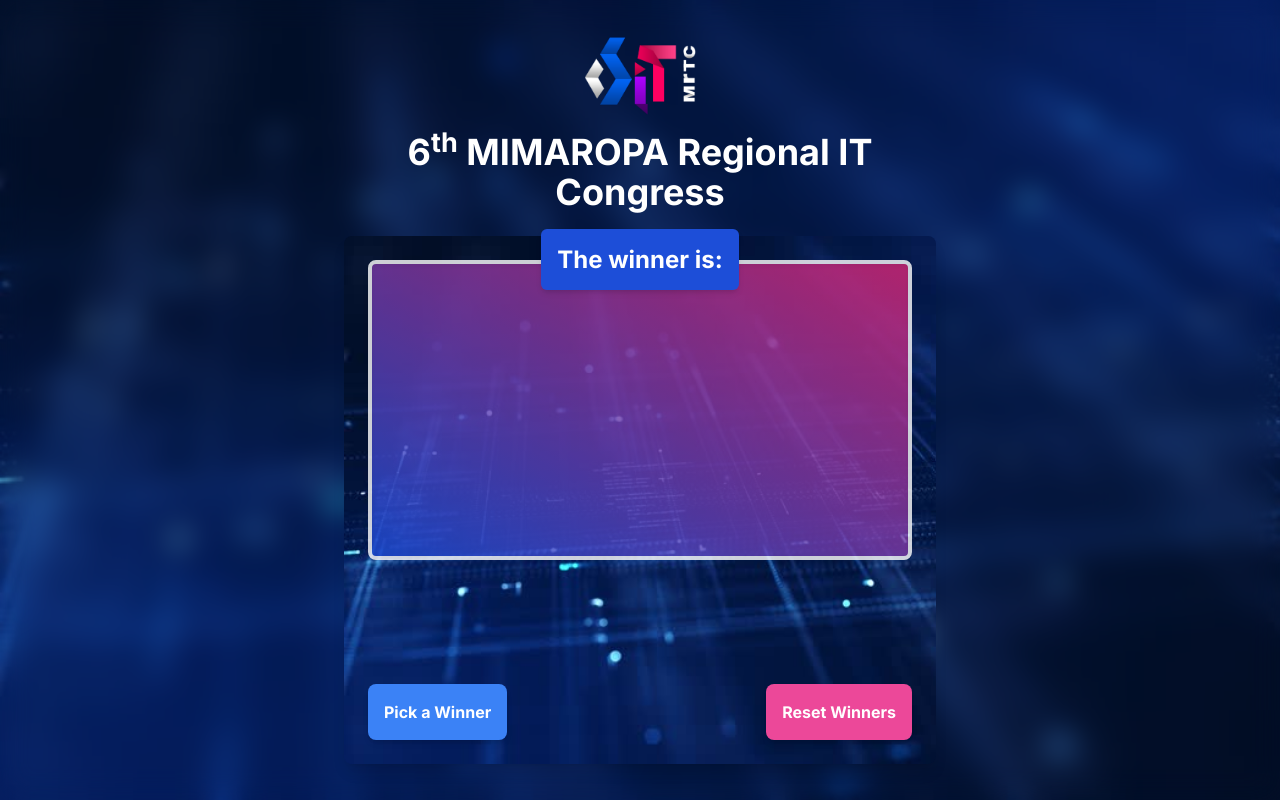
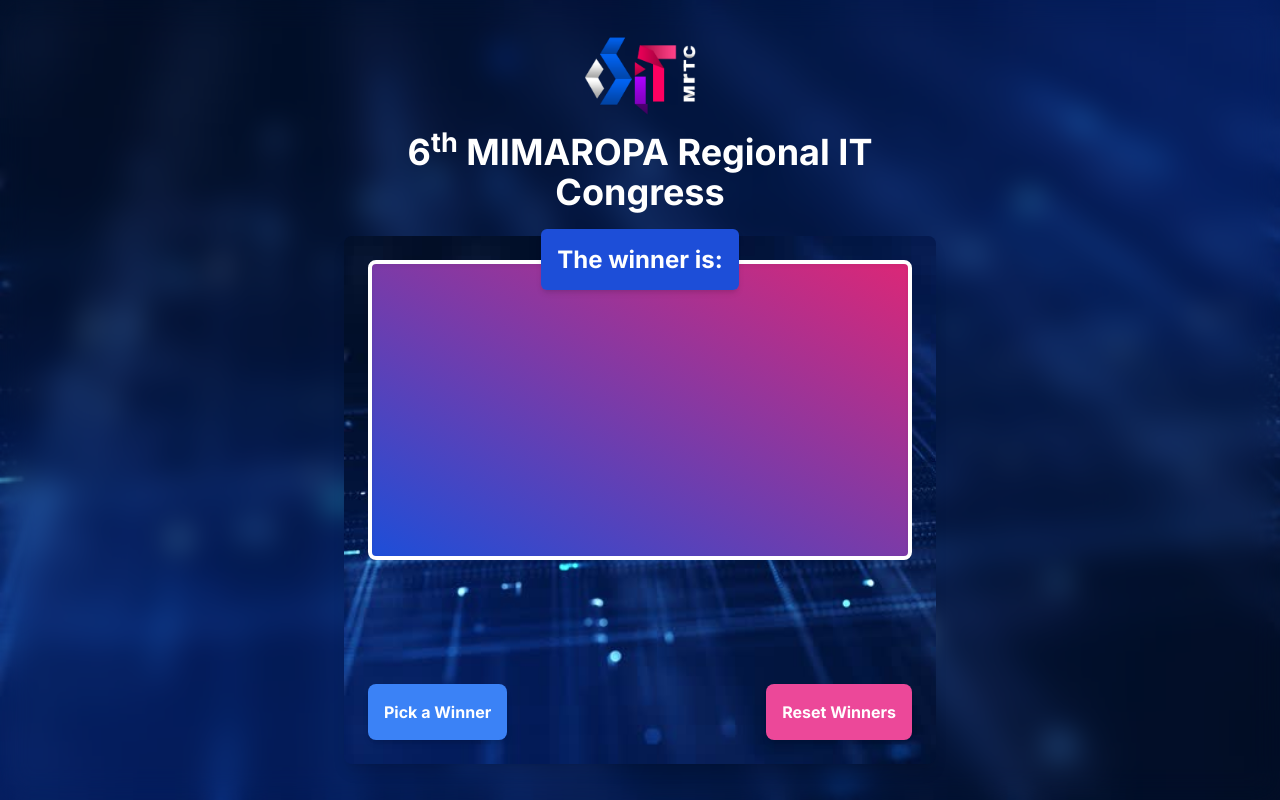
Before and after one commit to matanguihanbenson/Raffle-Name-Picker, a website: page public/index.html in a window 1280 px wide. Drawn offline with Linux system fonts and the light colour scheme; no server answers.

Commit message:
improved style

```diff
--- a/public/index.html
+++ b/public/index.html
@@ -29,9 +29,8 @@
           </div>
           <div
             id="winner"
-            class="h-[300px] z-10 opacity-80 bg-gradient-to-tr from-blue-700 to-pink-600 text-white text-lg font-bold p-6 rounded-lg flex flex-col items-center justify-center space-y-2 shadow-inner border-4 border-white"
+            class="h-[300px] z-10 bg-gradient-to-tr from-blue-700 to-pink-600 text-white text-lg font-bold p-6 rounded-lg flex flex-col items-center justify-center space-y-2 shadow-inner border-4 border-white"
           >
-
 
         </div>
         <div class="flicker h-[100px] leading-[100px]" id="flicker"></div>
```
Also changed, not shown: public/styles.css.
